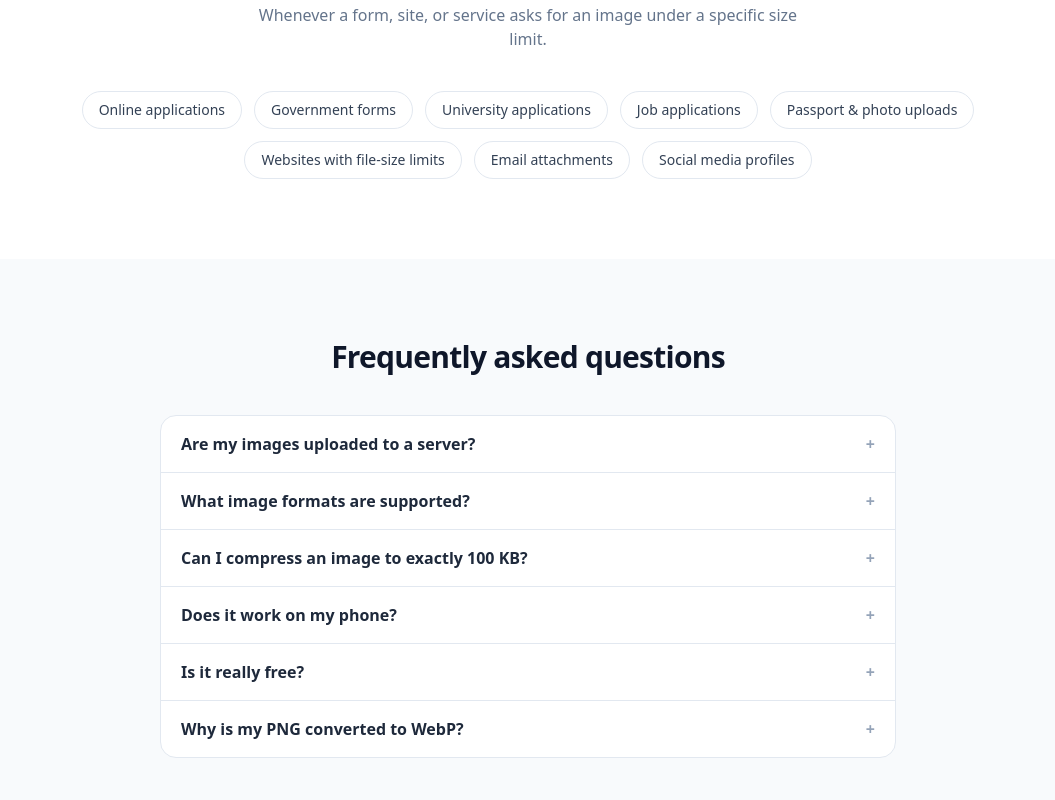
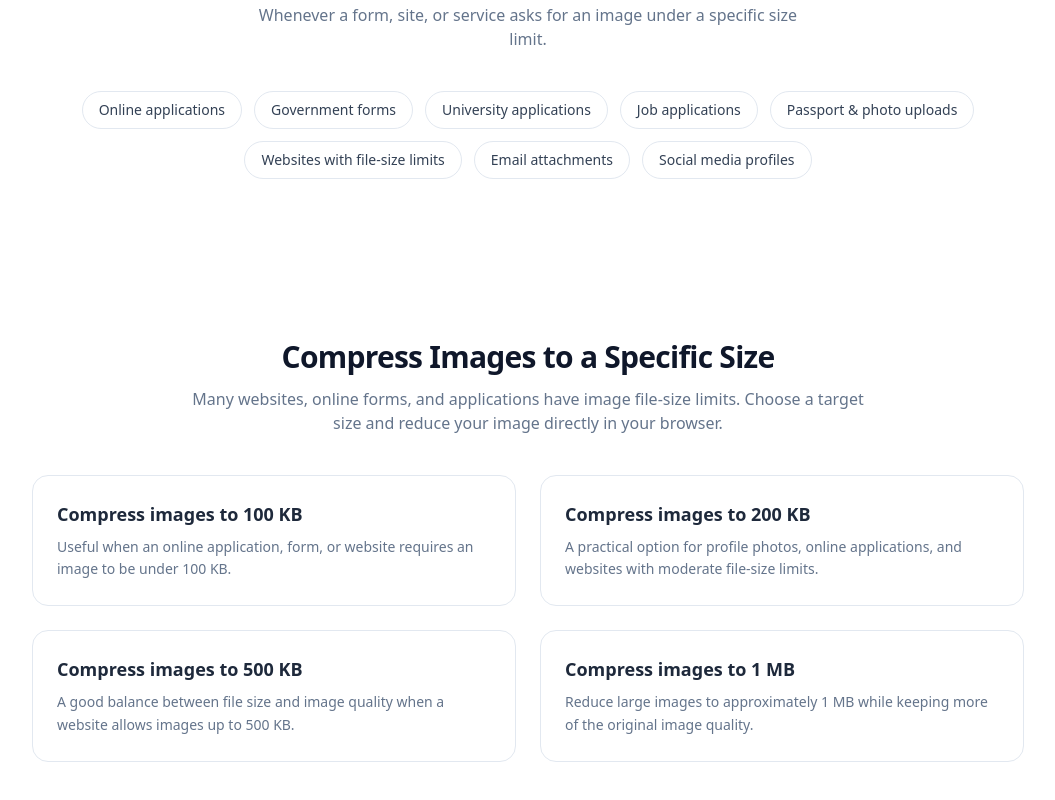
Before and after one commit to CreativistOfficial/Image-Size-Reducer, a React (Vite) app: page / in a window 1280 px wide. Shown: the part 1940-2740 px from the top of the page, without its empty margins (112-1167 px from the left). Built offline with nearby package versions, Linux system fonts and the light colour scheme.

Commit message:
On-Page SEO done

```diff
--- a/index.html
+++ b/index.html
@@ -65,7 +65,7 @@
           "name": "What image formats are supported?",
           "acceptedAnswer": {
             "@type": "Answer",
-            "text": "You can upload JPG, JPEG, PNG, and WebP images. Compressed output is produced in WebP, which offers strong compression and is supported by all modern browsers."
+            "text": "You can upload JPG, JPEG, PNG, and WebP images. You can choose JPG, WebP, PNG, or Same as input as the output format."
           }
         },
         {
@@ -94,10 +94,10 @@
         },
         {
           "@type": "Question",
-          "name": "Why is my PNG converted to WebP?",
+          "name": "Which output format should I choose?",
           "acceptedAnswer": {
             "@type": "Answer",
-            "text": "WebP produces much smaller files than PNG while preserving good quality and transparency, making it easier to reach a specific file size. The downloaded file has a .webp extension, accepted by most modern sites."
+            "text": "You can choose JPG, WebP, PNG, or Same as input. JPG is usually a good choice for photographs and can produce small files. WebP offers efficient compression while supporting transparency. PNG is lossless and is useful when preserving image details or transparency is important. Same as input keeps the original image format."
           }
         }
       ]
--- a/src/App.tsx
+++ b/src/App.tsx
@@ -6,6 +6,7 @@ import {
   Footer,
   HowItWorks,
   Privacy,
+  TargetSizes,
   UseCases,
 } from '@/components/Sections';
 
@@ -33,7 +34,7 @@ export default function App() {
       <section id="top" className="relative overflow-hidden">
         <div className="mx-auto w-full max-w-6xl px-4 pb-12 pt-12 text-center sm:pt-16">
           <h1 className="text-3xl font-bold tracking-tight text-slate-900 sm:text-4xl md:text-5xl">
-            Compress Any Image to Your Exact Size
+            Compress Images to a Specific Size
           </h1>
           <p className="mx-auto mt-4 max-w-xl text-base text-slate-600 sm:text-lg">
             Reduce JPG, PNG, and WebP images to 100 KB, 200 KB, 500 KB, 1 MB, or a custom
@@ -56,6 +57,7 @@ export default function App() {
       <HowItWorks />
       <Benefits />
       <UseCases />
+      <TargetSizes/>
       <Faq />
       <Privacy />
       <Footer />
--- a/src/components/Sections.tsx
+++ b/src/components/Sections.tsx
@@ -119,6 +119,58 @@ export function UseCases() {
   );
 }
 
+export function TargetSizes() {
+  const sizes = [
+    {
+      title: 'Compress images to 100 KB',
+      body: 'Useful when an online application, form, or website requires an image to be under 100 KB.',
+    },
+    {
+      title: 'Compress images to 200 KB',
+      body: 'A practical option for profile photos, online applications, and websites with moderate file-size limits.',
+    },
+    {
+      title: 'Compress images to 500 KB',
+      body: 'A good balance between file size and image quality when a website allows images up to 500 KB.',
+    },
+    {
+      title: 'Compress images to 1 MB',
+      body: 'Reduce large images to approximately 1 MB while keeping more of the original image quality.',
+    },
+  ];
+
+  return (
+    <section className="mx-auto max-w-5xl px-4 py-16 sm:py-20">
+      <h2 className="text-center text-2xl font-bold tracking-tight text-slate-900 sm:text-3xl">
+        Compress Images to a Specific Size
+      </h2>
+
+      <p className="mx-auto mt-3 max-w-2xl text-center text-slate-500">
+        Many websites, online forms, and applications have image file-size
+        limits. Choose a target size and reduce your image directly in your
+        browser.
+      </p>
+
+      <div className="mt-10 grid gap-6 sm:grid-cols-2">
+        {sizes.map((size) => (
+          <div
+            key={size.title}
+            className="rounded-2xl border border-slate-200 bg-white p-6"
+          >
+            <h3 className="text-lg font-semibold text-slate-800">
+              {size.title}
+            </h3>
+
+            <p className="mt-2 text-sm leading-relaxed text-slate-500">
+              {size.body}
+            </p>
+          </div>
+        ))}
+      </div>
+    </section>
+  );
+}
+
 export function Faq() {
   const faqs = [
     {
@@ -127,7 +179,7 @@ export function Faq() {
     },
     {
       q: 'What image formats are supported?',
-      a: 'You can upload JPG, JPEG, PNG, and WebP images. Compressed output is produced in WebP, which offers strong compression and is supported by all modern browsers.',
+      a: 'You can upload JPG, JPEG, PNG, and WebP images. You can choose JPG, WebP, PNG, or Same as input as the output format.',
     },
     {
       q: 'Can I compress an image to exactly 100 KB?',
@@ -142,8 +194,8 @@ export function Faq() {
       a: 'Yes. There is no cost, no account, and no limit on how many images you compress.',
     },
     {
-      q: 'Why is my PNG converted to WebP?',
-      a: 'WebP produces much smaller files than PNG while preserving good quality and transparency. This makes it far easier to reach a specific file size. The downloaded file will have a .webp extension, which is accepted by most modern sites.',
+      q: 'Which output format should I choose?',
+      a: 'You can choose JPG, WebP, PNG, or Same as input. JPG is usually a good choice for photographs and can produce small files. WebP offers efficient compression while supporting transparency. PNG is lossless and is useful when preserving image details or transparency is important. Same as input keeps the original image format.',
     },
   ];
   return (
```
